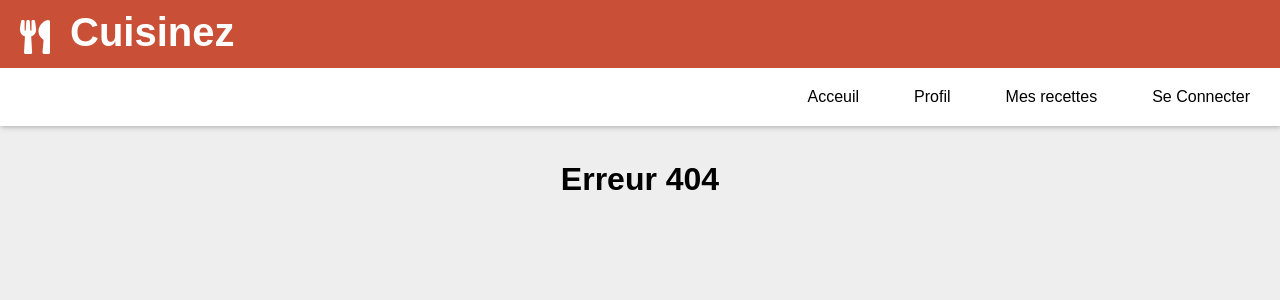
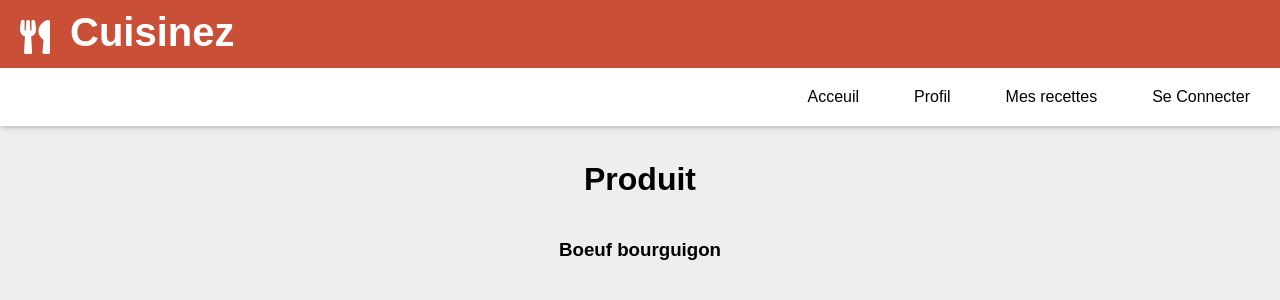
Before and after one commit to Jeanchal/Cuisinez, a React (Create React App) app in the folder frontend/: page /produit in a window 1280 px wide. Before the commit this address had no page. Shown: the top 300 px of the page. Built offline with nearby package versions, Linux system fonts and the light colour scheme; a web font is replaced by a local one.

Commit message:
création page produit

```diff
--- a/frontend/src/App.js
+++ b/frontend/src/App.js
@@ -1,8 +1,8 @@
 import React from "react";
 import { BrowserRouter, Routes, Route } from "react-router-dom";
 import Acceuil from "./pages/Acceuil";
-import Notfound from "./pages/Notfound";
 import Profil from "./pages/Profil";
+import Produit from "./pages/Produit";
 import MesRecettes from "./pages/MesRecettes";
 import Connexion from "./pages/Connexion";
 
@@ -14,7 +14,7 @@ const App = () => {
         <Route path="/profil" element={<Profil />} />
         <Route path="/mes_recettes" element={<MesRecettes />} />
         <Route path="/se_connecter" element={<Connexion />} />
-        <Route path="*" element={<Notfound />} />
+        <Route path="/produit" element={<Produit />} />
       </Routes>
     </BrowserRouter>
   );
--- a/frontend/src/components/Recettes/Recettes.js
+++ b/frontend/src/components/Recettes/Recettes.js
@@ -1,8 +1,10 @@
 import React, { useState } from "react";
+import { Link } from "react-router-dom";
 
 const Recettes = ({ result, recette }) => {
   // const result = data.filter((item) => item.name.includes(search));
   const [like, setLike] = useState(false);
+  let lien = "/produit" + "?id=" + recette.id;
 
   function activLike() {
     like === false ? setLike(true) : setLike(false);
@@ -10,7 +12,9 @@ const Recettes = ({ result, recette }) => {
 
   return (
     <div className="recette">
-      <img src={recette.url_image} alt="recette" />
+      <Link to={lien}>
+        <img src={recette.url_image} alt="recette" />
+      </Link>
       <div className="recette_text">
         <div id="titre_coeur_container">
           <h3>{recette.name}</h3>
--- a/frontend/src/pages/Acceuil.js
+++ b/frontend/src/pages/Acceuil.js
@@ -7,7 +7,7 @@ const Acceuil = () => {
   const [inputSearch, setInputSearch] = useState("");
   const [search, setSearch] = useState("");
   const result = data.filter((item) => item.name.includes(search));
-  console.log(result);
+  // console.log(result);
 
   return (
     <div id="acceuil" className="page">
--- /dev/null
+++ b/frontend/src/pages/Produit.js
@@ -0,0 +1,23 @@
+import React from "react";
+import Header from "../components/Header";
+import data from "../objet";
+
+let WindLoc = window.location.search;
+let idObjet = WindLoc.replace("?id=", "");
+
+console.log(WindLoc);
+const result = data.filter((item) => item.id.includes(idObjet));
+console.log(result[0]);
+let recette = result[0];
+
+const Produit = () => {
+  return (
+    <div className="page">
+      <Header />
+      <h1>Produit</h1>
+      <h3>{recette.name}</h3>
+    </div>
+  );
+};
+
+export default Produit;
--- a/frontend/src/styles/style.scss
+++ b/frontend/src/styles/style.scss
@@ -66,6 +66,9 @@ body {
   }
   .yellow_color {
     color: $color-4 !important;
+  }
+  .displayNone {
+    display: none !important;
   }
 }
 header {
```
Also changed, not shown: frontend/src/components/Recettes/RecetteDetail.js (deleted, +0 -19 lines).
